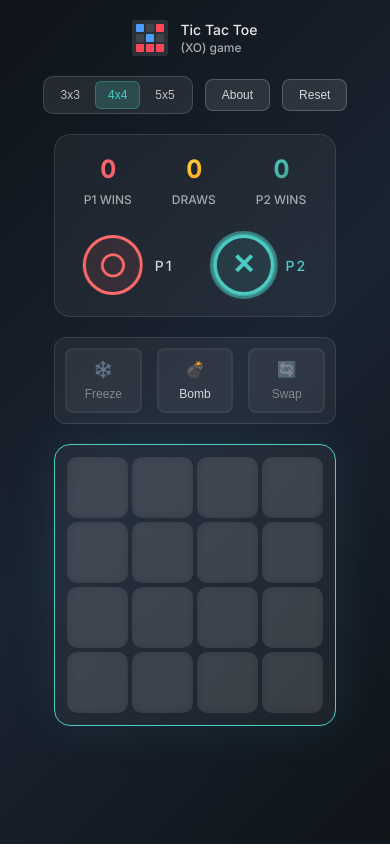
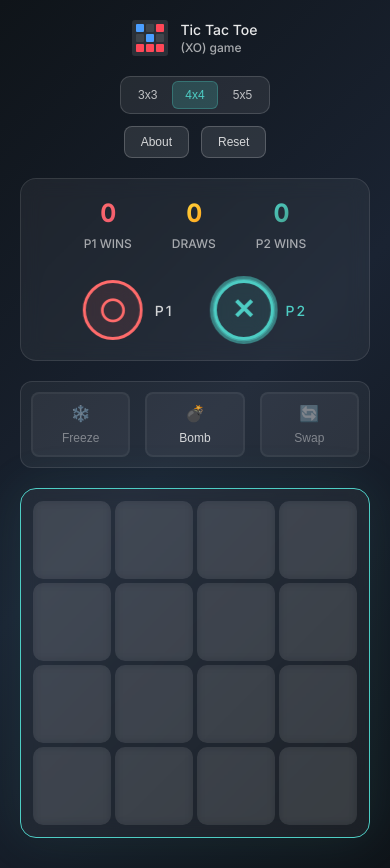
Before and after one commit to mahmoudalnkeeb/tic-tac-toe-multiplayer, a Next.js app: page / in a window 390 px wide. Before the commit the page ends 844 px from the top, so only its background shows below. Built offline with nearby package versions, Linux system fonts and the light colour scheme.

Commit message:
style(XOGame): improve responsiveness after adding 'Install' button for the PWA

```diff
--- a/public/sw.js
+++ b/public/sw.js
@@ -1,4 +1,4 @@
-const CACHE_NAME = "tic-tac-toe-v5";
+const CACHE_NAME = "tic-tac-toe-v6";
 
 const urlsToCache = ["/", "/manifest.json", "/PWA/icons/maskable-icon.webp"];
 
--- a/src/components/Header/Header.module.scss
+++ b/src/components/Header/Header.module.scss
@@ -5,7 +5,7 @@
   align-items: center;
   justify-content: space-between;
   width: 100%;
-  max-width: 800px;
+  max-width: 867px;
   margin-bottom: 30px;
   gap: 30px;
 }
@@ -16,7 +16,7 @@
   }
 }
 
-@media (max-width: 500px) {
+@media (max-width: 600px) {
   .header {
     flex-direction: column;
     gap: 20px;
--- a/src/components/Header/HeaderButtons/HeaderButtons.module.scss
+++ b/src/components/Header/HeaderButtons/HeaderButtons.module.scss
@@ -4,6 +4,12 @@
   display: flex;
   gap: 12px;
   align-items: center;
+}
+
+@media (max-width: 420px) {
+  .headerButtons {
+    flex-direction: column;
+  }
 }
 
 @include m.very-small {
--- a/src/components/Header/Logo/Logo.module.scss
+++ b/src/components/Header/Logo/Logo.module.scss
@@ -33,6 +33,7 @@
   font-size: .875rem;
   font-weight: 500;
   color: rgba(255, 255, 255, .9);
+  text-wrap: nowrap;
 }
 
 .logo .logoText>span {
--- a/src/components/PWA/PWAInit.jsx
+++ b/src/components/PWA/PWAInit.jsx
@@ -33,7 +33,7 @@ async function initializePWA() {
 
 export default function PWAInit() {
   useEffect(() => {
-    initializePWA();
+    // initializePWA();
   }, []);
 
   return null;
--- a/src/components/XOGame/PlayerTurnIndicator/PlayerTurnIndicator.module.scss
+++ b/src/components/XOGame/PlayerTurnIndicator/PlayerTurnIndicator.module.scss
@@ -31,13 +31,13 @@
   }
 }
 
-@media (max-width: 500px) {
+@media (max-width: 600px) {
   .indicator {
     top: 235px !important;
   }
 }
 
-@include m.very-small {
+@media (max-width: 420px) {
   .indicator {
     top: 280px !important;
   }
--- a/src/components/XOGame/XOBoard/XOBoard.module.scss
+++ b/src/components/XOGame/XOBoard/XOBoard.module.scss
@@ -25,6 +25,12 @@
   }
 }
 
+@media (max-width: 420px) {
+  .board {
+    width: 100%;
+  }
+}
+
 @include m.medium {
   .board {
     padding: 12px;
--- a/src/components/XOGame/XOBoard/XOSquare/XOSquare.module.scss
+++ b/src/components/XOGame/XOBoard/XOSquare/XOSquare.module.scss
@@ -67,9 +67,8 @@
   }
 }
 
-@include m.very-small {
-  :where(.square, .square.x4, .square.x5) {
-    --size: auto !important;
+@media (max-width: 420px) {
+  .square {
     flex: 1;
     aspect-ratio: 1/1;
   }
--- a/src/styles/globals.scss
+++ b/src/styles/globals.scss
@@ -21,6 +21,12 @@ body {
   padding-bottom: 0;
 }
 
+@media (max-width: 420px) {
+  main {
+    width: 100%;
+  }
+}
+
 a {
   color: inherit;
   text-decoration: none;
```
